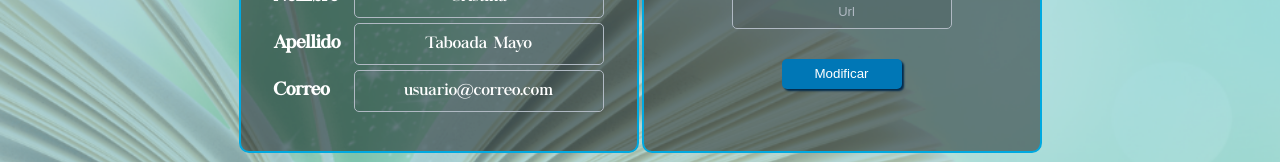
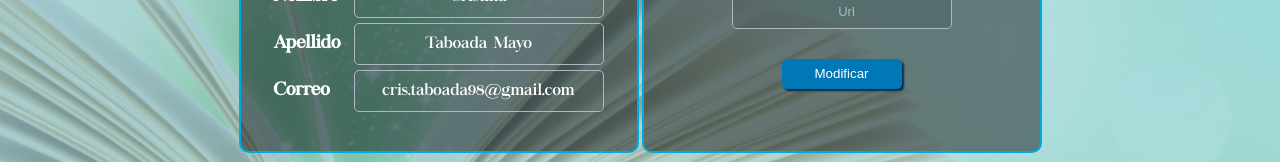
Before and after one commit to TinaTabo/Modulo3_Angular_MyBooks, an Angular app: page /profile in a window 1280 px wide. Shown: the part 476-638 px from the top of the page. Built offline with nearby package versions, Linux system fonts and the light colour scheme.

Commit message:
Reto 4 completo

```diff
--- a/src/app/page/profile/profile.component.html
+++ b/src/app/page/profile/profile.component.html
@@ -1,22 +1,22 @@
 <div class="profile-page">
     <!-- caja izquierda -->
     <div class="left">
-        <img src="../../../assets/img/foto-perfil.jpg" alt="" class="left__img">
+        <img src="¨{{profile.photo}}" alt="" class="left__img">
 
-        <h2 class="left__title">📘Cristina Taboada Mayo</h2>
+        <h2 class="left__title">📘{{profile.name}} {{profile.last_name}}</h2>
 
         <div class="left__data">
             <div class="data__field">
                 <p class="title">Nombre</p>
-                <p class="info">Cristina</p>
+                <p class="info">{{profile.name}}</p>
             </div>
             <div class="data__field">
                 <p class="title">Apellido</p>
-                <p class="info">Taboada Mayo</p>
+                <p class="info">{{profile.last_name}}</p>
             </div>
             <div class="data__field">
                 <p class="title">Correo</p>
-                <p class="info">usuario@correo.com</p>
+                <p class="info">{{profile.email}}</p>
             </div>
         </div>
     </div>
--- a/src/app/page/profile/profile.component.ts
+++ b/src/app/page/profile/profile.component.ts
@@ -1,4 +1,5 @@
 import { Component } from '@angular/core';
+import { User } from 'src/app/models/user';
 
 @Component({
   selector: 'app-profile',
@@ -6,5 +7,9 @@ import { Component } from '@angular/core';
   styleUrls: ['./profile.component.css']
 })
 export class ProfileComponent {
+  public profile: User;
 
+  constructor(){
+    this.profile = new User(1234,'Cristina','Taboada Mayo','cris.taboada98@gmail.com','../../../assets/img/foto-perfil.jpg','56789');
+  }
 }
```
